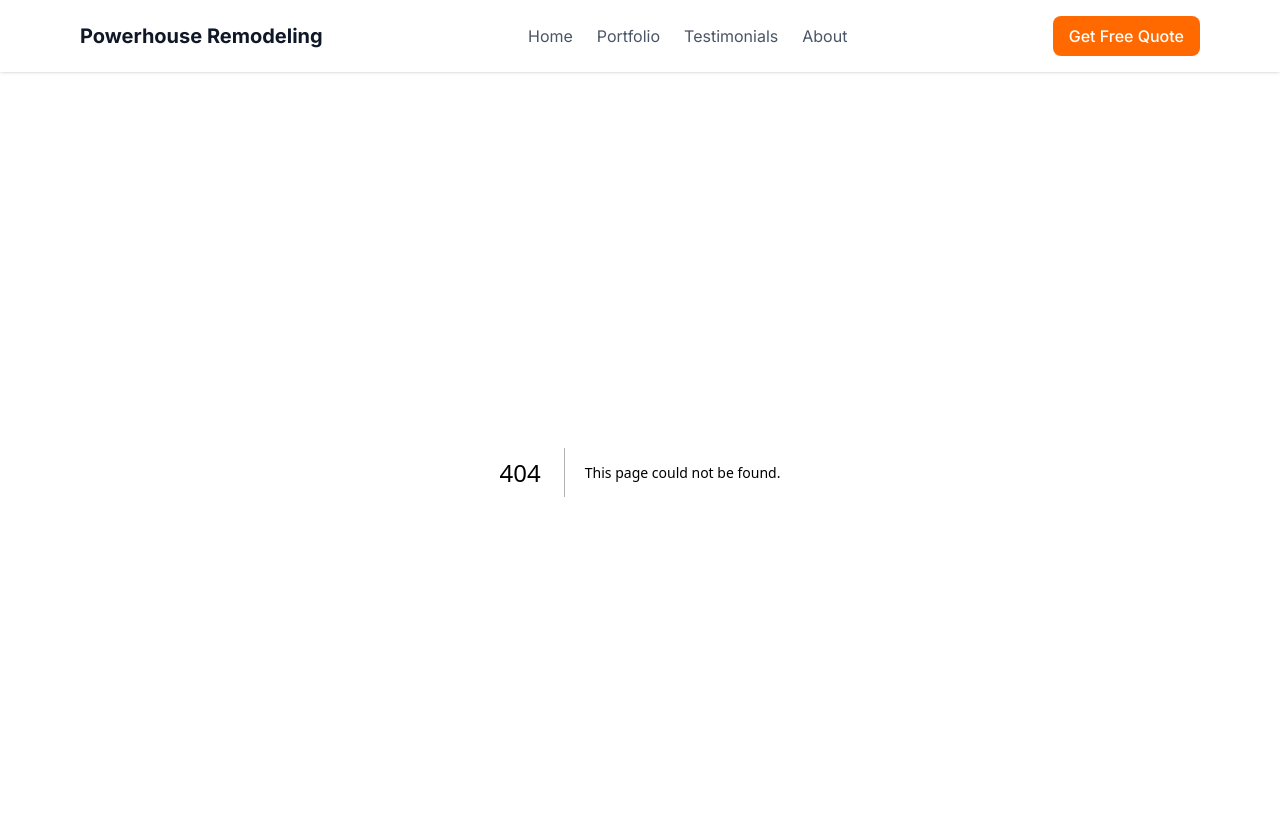
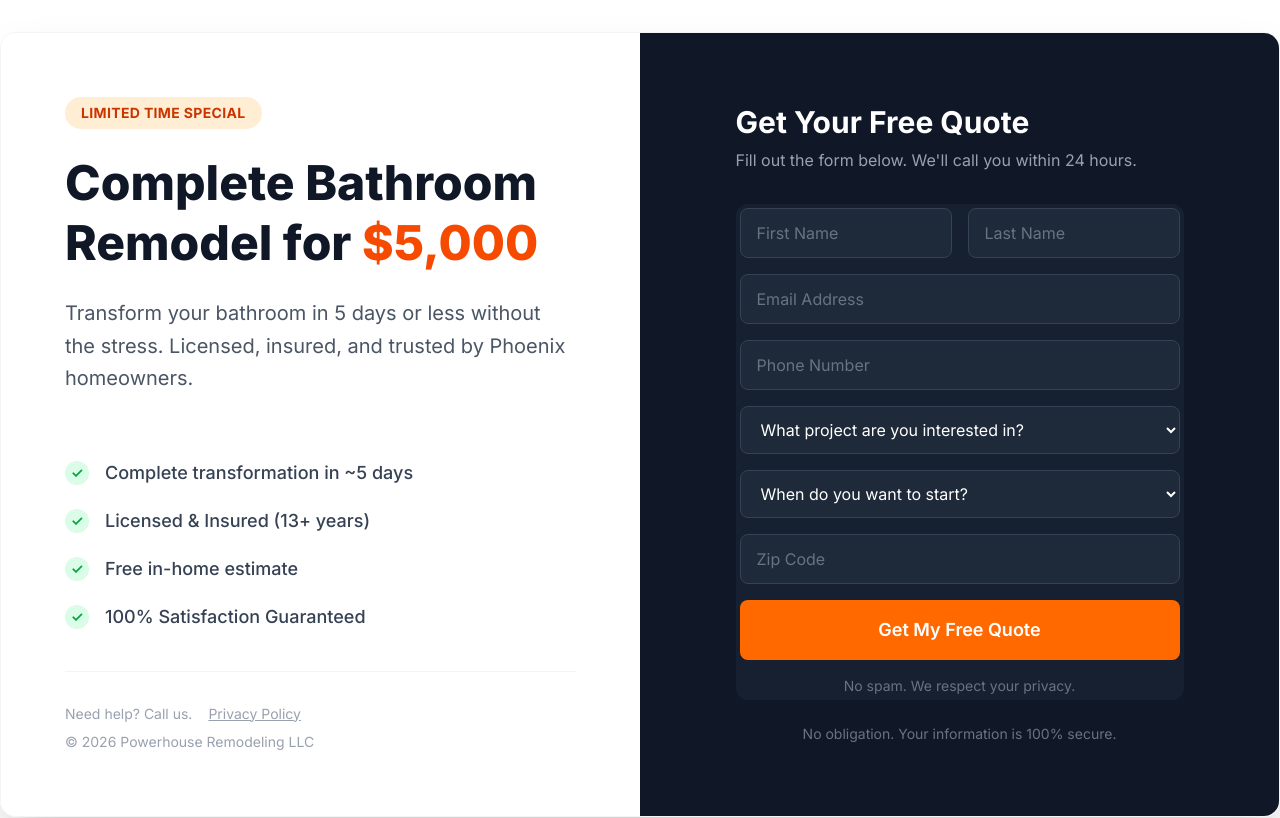
Before and after one commit to rahullalia/powerhouse-remodeling, a Next.js app: page /simple in a window 1280 px wide. Before the commit this address had no page. Shown: the top 818 px of the page. Built offline with nearby package versions, Linux system fonts and the light colour scheme.

Commit message:
feat: add simplified landing page and refactor layouts

```diff
--- /dev/null
+++ b/src/app/(landing)/layout.tsx
@@ -0,0 +1,18 @@
+import { Metadata } from "next";
+
+export const metadata: Metadata = {
+    title: "Special Offer - Powerhouse Remodeling",
+    description: "Complete Bathroom Remodel for $5,000. Limited time offer.",
+};
+
+export default function LandingLayout({
+    children,
+}: Readonly<{
+    children: React.ReactNode;
+}>) {
+    return (
+        <div className="bg-white min-h-screen">
+            {children}
+        </div>
+    );
+}
--- /dev/null
+++ b/src/app/(landing)/simple/page.tsx
@@ -0,0 +1,70 @@
+import Link from "next/link";
+import QuoteForm from "@/components/QuoteForm";
+
+export default function SimplePage() {
+  return (
+    <main className="min-h-screen bg-white flex flex-col">
+      <div className="flex-grow flex flex-col md:flex-row max-w-7xl mx-auto w-full shadow-2xl rounded-2xl overflow-hidden my-4 md:my-8 border border-gray-100">
+
+        {/* Left Column: Content */}
+        <div className="w-full md:w-1/2 p-8 md:p-12 lg:p-16 flex flex-col justify-center bg-white">
+          <div className="mb-8">
+            <span className="inline-block px-4 py-1.5 rounded-full bg-orange-100 text-orange-700 font-bold text-sm tracking-wide uppercase mb-6">
+              Limited Time Special
+            </span>
+            <h1 className="text-4xl lg:text-5xl font-extrabold text-gray-900 leading-tight mb-6">
+              Complete Bathroom Remodel for <span className="text-orange-600">$5,000</span>
+            </h1>
+            <p className="text-xl text-gray-600 mb-8 leading-relaxed">
+              Transform your bathroom in 5 days or less without the stress. Licensed, insured, and trusted by Phoenix homeowners.
+            </p>
+          </div>
+
+          <ul className="space-y-5 mb-10">
+            {[
+              "Complete transformation in ~5 days",
+              "Licensed & Insured (13+ years)",
+              "Free in-home estimate",
+              "100% Satisfaction Guaranteed",
+            ].map((item, i) => (
+              <li key={i} className="flex items-center gap-4">
+                <div className="flex-shrink-0 w-6 h-6 rounded-full bg-green-100 flex items-center justify-center">
+                  <span className="text-green-600 font-bold text-sm">✓</span>
+                </div>
+                <span className="text-lg text-gray-700 font-medium">{item}</span>
+              </li>
+            ))}
+          </ul>
+
+          <div className="mt-auto pt-8 border-t border-gray-100 text-sm text-gray-400">
+            <div className="flex gap-4">
+              <span>Need help? Call us.</span>
+              <Link href="https://phoenixremodelingaz.com/privacy" className="underline hover:text-gray-600" target="_blank" rel="noopener noreferrer">Privacy Policy</Link>
+            </div>
+            <div className="mt-2">
+              © {new Date().getFullYear()} Powerhouse Remodeling LLC
+            </div>
+          </div>
+        </div>
+
+        {/* Right Column: Form */}
+        <div className="w-full md:w-1/2 bg-gray-900 p-8 md:p-12 lg:p-16 flex flex-col justify-center text-white">
+          <div className="max-w-md mx-auto w-full">
+            <h2 className="text-3xl font-bold mb-2">Get Your Free Quote</h2>
+            <p className="text-gray-400 mb-8">
+              Fill out the form below. We&apos;ll call you within 24 hours.
+            </p>
+
+            <div className="bg-gray-800/50 p-1 rounded-xl">
+              <QuoteForm />
+            </div>
+
+            <p className="mt-6 text-center text-sm text-gray-500">
+              No obligation. Your information is 100% secure.
+            </p>
+          </div>
+        </div>
+      </div>
+    </main>
+  );
+}
--- /dev/null
+++ b/src/app/(website)/layout.tsx
@@ -0,0 +1,48 @@
+import Link from "next/link";
+import { Metadata } from "next";
+
+export const metadata: Metadata = {
+  title: "Powerhouse Remodeling | Phoenix Bathroom Remodels",
+  description: "Transform your outdated bathroom in just 5 days. Licensed & insured with 13+ years experience. Free in-home estimates in Phoenix, AZ.",
+};
+
+export default function WebsiteLayout({
+  children,
+}: Readonly<{
+  children: React.ReactNode;
+}>) {
+  return (
+    <div className="flex flex-col min-h-screen">
+      <nav className="bg-white shadow-sm sticky top-0 z-50">
+        <div className="max-w-6xl mx-auto px-4 py-4 flex justify-between items-center">
+          <Link href="/" className="text-xl font-bold text-gray-900">
+            Powerhouse Remodeling
+          </Link>
+          <div className="hidden md:flex gap-6">
+            <Link href="/" className="text-gray-600 hover:text-gray-900">Home</Link>
+            <Link href="/portfolio" className="text-gray-600 hover:text-gray-900">Portfolio</Link>
+            <Link href="/testimonials" className="text-gray-600 hover:text-gray-900">Testimonials</Link>
+            <Link href="/about" className="text-gray-600 hover:text-gray-900">About</Link>
+          </div>
+          <Link
+            href="#quote"
+            className="bg-orange-500 hover:bg-orange-600 text-white px-4 py-2 rounded-lg font-medium transition-colors"
+          >
+            Get Free Quote
+          </Link>
+        </div>
+      </nav>
+      <main className="flex-grow">
+        {children}
+      </main>
+      <footer className="bg-gray-900 text-white py-8">
+        <div className="max-w-6xl mx-auto px-4 text-center">
+          <p className="text-lg font-semibold">Powerhouse Remodeling LLC</p>
+          <p className="text-gray-400 mt-2">Phoenix, Arizona | Licensed & Insured</p>
+          <p className="text-gray-400 mt-1">Serving 85035 + 35 mile radius</p>
+          <p className="text-gray-500 mt-4 text-sm">&copy; {new Date().getFullYear()} Powerhouse Remodeling. All rights reserved.</p>
+        </div>
+      </footer>
+    </div>
+  );
+}
--- a/src/app/layout.tsx
+++ b/src/app/layout.tsx
@@ -1,7 +1,6 @@
 import type { Metadata } from "next";
 import { Inter } from "next/font/google";
 import "./globals.css";
-import Link from "next/link";
 
 const inter = Inter({
     variable: "--font-inter",
@@ -20,35 +19,8 @@ export default function RootLayout({
 }>) {
     return (
         <html lang="en">
-      <body className={`${inter.variable} font-sans antialiased`}>
-        <nav className="bg-white shadow-sm sticky top-0 z-50">
-          <div className="max-w-6xl mx-auto px-4 py-4 flex justify-between items-center">
-            <Link href="/" className="text-xl font-bold text-gray-900">
-              Powerhouse Remodeling
-            </Link>
-            <div className="hidden md:flex gap-6">
-              <Link href="/" className="text-gray-600 hover:text-gray-900">Home</Link>
-              <Link href="/portfolio" className="text-gray-600 hover:text-gray-900">Portfolio</Link>
-              <Link href="/testimonials" className="text-gray-600 hover:text-gray-900">Testimonials</Link>
-              <Link href="/about" className="text-gray-600 hover:text-gray-900">About</Link>
-            </div>
-            <Link
-              href="#quote"
-              className="bg-orange-500 hover:bg-orange-600 text-white px-4 py-2 rounded-lg font-medium transition-colors"
-            >
-              Get Free Quote
-            </Link>
-          </div>
-        </nav>
+            <body className={`${inter.variable} font-sans antialiased bg-white text-gray-900`}>
                 {children}
-        <footer className="bg-gray-900 text-white py-8">
-          <div className="max-w-6xl mx-auto px-4 text-center">
-            <p className="text-lg font-semibold">Powerhouse Remodeling LLC</p>
-            <p className="text-gray-400 mt-2">Phoenix, Arizona | Licensed & Insured</p>
-            <p className="text-gray-400 mt-1">Serving 85035 + 35 mile radius</p>
-            <p className="text-gray-500 mt-4 text-sm">&copy; {new Date().getFullYear()} Powerhouse Remodeling. All rights reserved.</p>
-          </div>
-        </footer>
             </body>
         </html>
     );
```
Also changed, not shown: src/app/(website)/about/page.tsx (renamed from src/app/about/page.tsx), src/app/(website)/page.tsx (renamed from src/app/page.tsx), src/app/(website)/portfolio/page.tsx (renamed from src/app/portfolio/page.tsx), src/app/(website)/testimonials/page.tsx (renamed from src/app/testimonials/page.tsx). Lines whose indentation alone changed are shown as unchanged.
